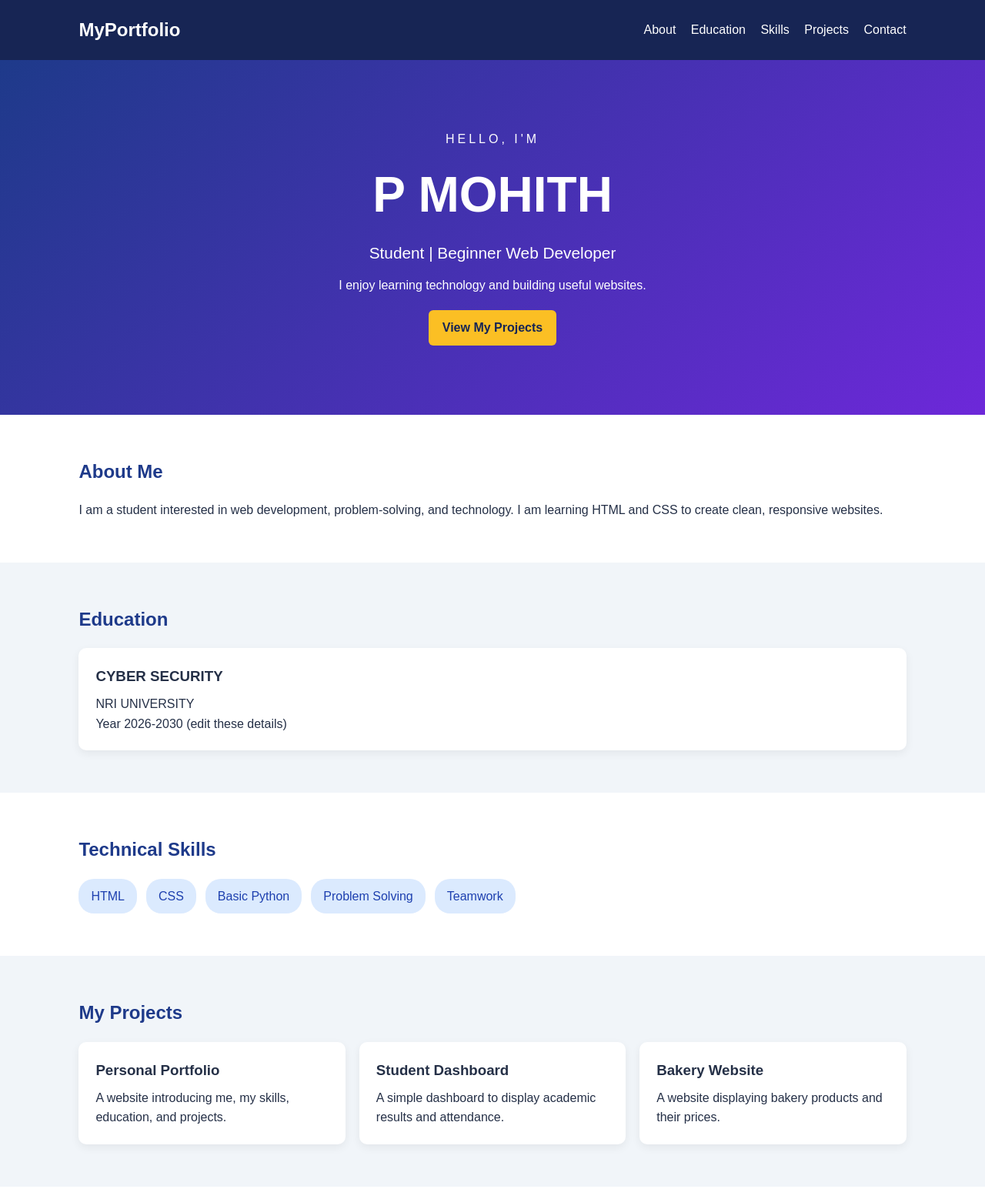
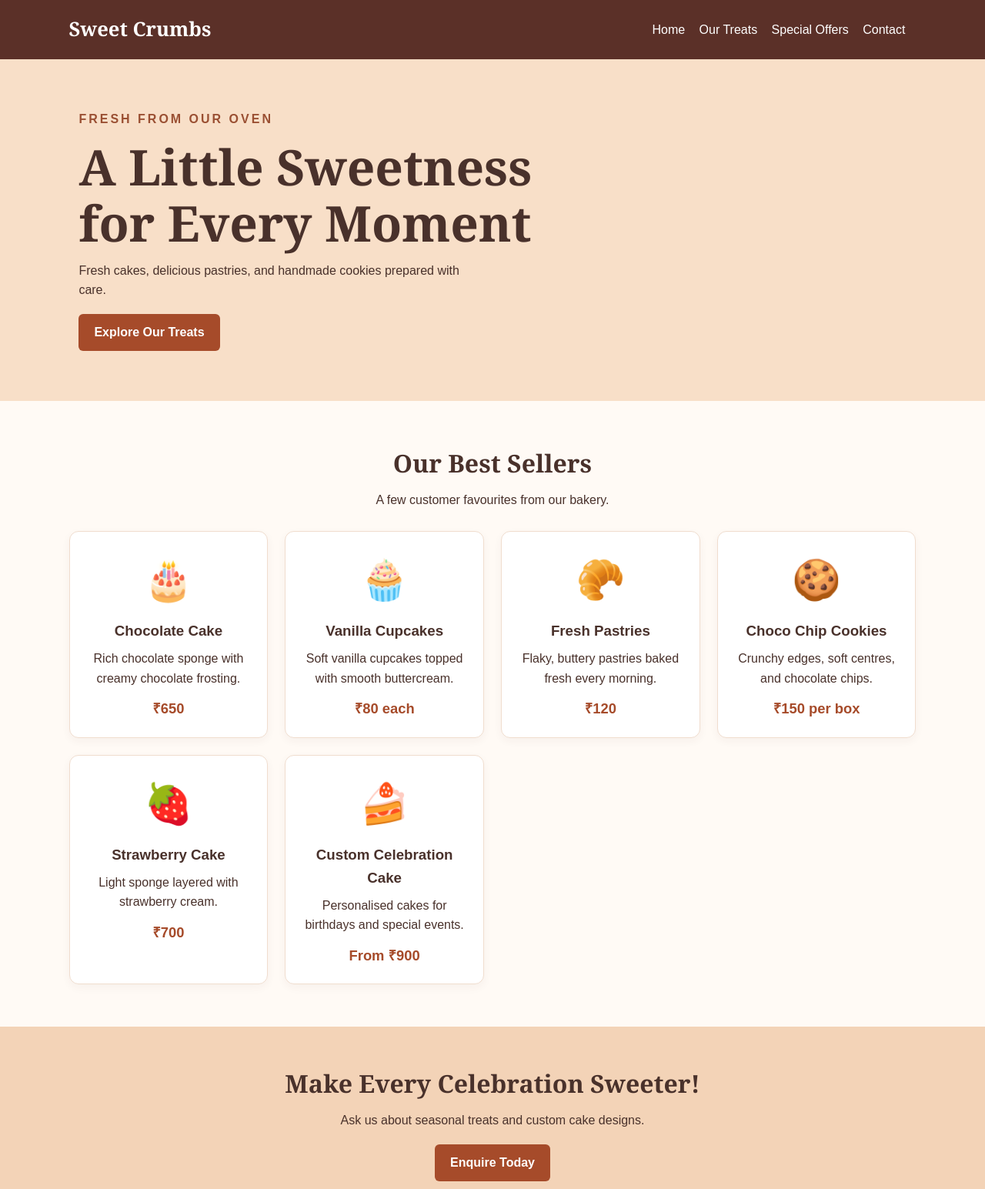
Before and after one commit to mohithcybersecurity-dotcom/Wd_Activity_Based_Learning, a plain HTML site: page index.html in a window 1280 px wide. Shown: the top 1545 px of the page at 77% size. Drawn offline with Linux system fonts and the light colour scheme.

Commit message:
Bakery-Website

```diff
--- a/index.html
+++ b/index.html
@@ -3,84 +3,96 @@
 <head>
     <meta charset="UTF-8">
     <meta name="viewport" content="width=device-width, initial-scale=1.0">
-    <title>My Personal Portfolio</title>
+    <title>Sweet Crumbs Bakery</title>
     <link rel="stylesheet" href="style.css">
 </head>
 <body>
-    <header>
+    <header class="header">
         <nav class="navbar">
-            <h2>MyPortfolio</h2>
+            <a class="logo" href="#home">Sweet Crumbs</a>
             <div>
-                <a href="#about">About</a>
-                <a href="#education">Education</a>
-                <a href="#skills">Skills</a>
-                <a href="#projects">Projects</a>
+                <a href="#home">Home</a>
+                <a href="#products">Our Treats</a>
+                <a href="#offers">Special Offers</a>
                 <a href="#contact">Contact</a>
             </div>
         </nav>
-        <section class="hero">
-            <p class="eyebrow">HELLO, I'M</p>
-            <h1>P MOHITH</h1>
-            <h2>Student | Beginner Web Developer</h2>
-            <p>I enjoy learning technology and building useful websites.</p>
-            <a class="button" href="#projects">View My Projects</a>
-        </section>
     </header>
 
     <main>
-        <section id="about" class="section">
-            <h2>About Me</h2>
-            <p>I am a student interested in web development, problem-solving, and technology. I am learning HTML and CSS to create clean, responsive websites.</p>
-        </section>
-
-        <section id="education" class="section shaded">
-            <h2>Education</h2>
-            <div class="card">
-                <h3>CYBER SECURITY </h3>
-                <p>NRI UNIVERSITY</p>
-                <p>Year 2026-2030 (edit these details)</p>
+        <section id="home" class="hero">
+            <div class="hero-content">
+                <p class="tagline">FRESH FROM OUR OVEN</p>
+                <h1>A Little Sweetness<br>for Every Moment</h1>
+                <p>Fresh cakes, delicious pastries, and handmade cookies prepared with care.</p>
+                <a class="button" href="#products">Explore Our Treats</a>
             </div>
         </section>
 
-        <section id="skills" class="section">
-            <h2>Technical Skills</h2>
-            <div class="skill-list">
-                <span>HTML</span><span>CSS</span><span>Basic Python</span>
-                <span>Problem Solving</span><span>Teamwork</span>
-            </div>
-        </section>
-
-        <section id="projects" class="section shaded">
-            <h2>My Projects</h2>
-            <div class="cards">
-                <article class="card">
-                    <h3>Personal Portfolio</h3>
-                    <p>A website introducing me, my skills, education, and projects.</p>
+        <section id="products" class="section">
+            <h2>Our Best Sellers</h2>
+            <p class="intro">A few customer favourites from our bakery.</p>
+            <div class="product-grid">
+                <article class="product-card">
+                    <div class="product-emoji" aria-hidden="true">🎂</div>
+                    <h3>Chocolate Cake</h3>
+                    <p>Rich chocolate sponge with creamy chocolate frosting.</p>
+                    <p class="price">₹650</p>
                 </article>
-                <article class="card">
-                    <h3>Student Dashboard</h3>
-                    <p>A simple dashboard to display academic results and attendance.</p>
+                <article class="product-card">
+                    <div class="product-emoji" aria-hidden="true">🧁</div>
+                    <h3>Vanilla Cupcakes</h3>
+                    <p>Soft vanilla cupcakes topped with smooth buttercream.</p>
+                    <p class="price">₹80 each</p>
                 </article>
-                <article class="card">
-                    <h3>Bakery Website</h3>
-                    <p>A website displaying bakery products and their prices.</p>
+                <article class="product-card">
+                    <div class="product-emoji" aria-hidden="true">🥐</div>
+                    <h3>Fresh Pastries</h3>
+                    <p>Flaky, buttery pastries baked fresh every morning.</p>
+                    <p class="price">₹120</p>
+                </article>
+                <article class="product-card">
+                    <div class="product-emoji" aria-hidden="true">🍪</div>
+                    <h3>Choco Chip Cookies</h3>
+                    <p>Crunchy edges, soft centres, and chocolate chips.</p>
+                    <p class="price">₹150 per box</p>
+                </article>
+                <article class="product-card">
+                    <div class="product-emoji" aria-hidden="true">🍓</div>
+                    <h3>Strawberry Cake</h3>
+                    <p>Light sponge layered with strawberry cream.</p>
+                    <p class="price">₹700</p>
+                </article>
+                <article class="product-card">
+                    <div class="product-emoji" aria-hidden="true">🍰</div>
+                    <h3>Custom Celebration Cake</h3>
+                    <p>Personalised cakes for birthdays and special events.</p>
+                    <p class="price">From ₹900</p>
                 </article>
             </div>
         </section>
 
-        <section class="section">
-            <h2>Hobbies & Achievements</h2>
-            <p>Hobbies: Reading, learning new technology, music, and exploring web design.</p>
-            <p><a class="button" href="#contact">Ask Me About My Resume</a></p>
+        <section id="offers" class="offer">
+            <h2>Make Every Celebration Sweeter!</h2>
+            <p>Ask us about seasonal treats and custom cake designs.</p>
+            <a class="button" href="#contact">Enquire Today</a>
         </section>
 
-        <section id="contact" class="section shaded">
-            <h2>Contact Me</h2>
-            <p>Email: mohith@gmail.com</p>
-            <p>Location: GUDIVADA</p>
+        <section class="section">
+            <h2>Made with Love</h2>
+            <p class="intro">We believe every celebration deserves a delicious treat. Our sample menu features fresh bakes, classic flavours, and custom cakes for your special days.</p>
+        </section>
+
+        <section id="contact" class="contact">
+            <h2>Visit or Contact Us</h2>
+            <p><strong>Address:</strong> 12 Sweet Street, Your City</p>
+            <p><strong>Phone:</strong> +91 98765 43210 (sample number)</p>
+            <p><strong>Email:</strong> hello@sweetcrumbs.example</p>
+            <p><strong>Opening Hours:</strong> Monday–Saturday, 9:00 AM–8:00 PM</p>
+            <p class="note">This is a demonstration website. Replace the sample address, phone, prices, and hours with real details.</p>
         </section>
     </main>
 
-    <footer><p>© 2026 Your Name | Personal Portfolio</p></footer>
+    <footer><p>© 2026 Sweet Crumbs Bakery | Baked with love</p></footer>
 </body>
 </html>
--- a/style.css
+++ b/style.css
@@ -1,77 +1,79 @@
-/* Basic page styles */
-* {
-    box-sizing: border-box;
-    margin: 0;
-    padding: 0;
-}
+* { box-sizing: border-box; margin: 0; padding: 0; }
 html { scroll-behavior: smooth; }
 body {
     font-family: Arial, sans-serif;
     line-height: 1.6;
-    color: #253047;
-    background: #ffffff;
+    color: #49312b;
+    background: #fffaf5;
 }
+.header { background: #5b3028; }
 .navbar {
     display: flex;
     justify-content: space-between;
     align-items: center;
     flex-wrap: wrap;
-    gap: 15px;
-    padding: 20px 8%;
-    background: #172554;
-    color: white;
+    gap: 14px;
+    padding: 18px 7%;
 }
-.navbar a {
+.logo { font-family: Georgia, serif; font-size: 1.6rem; font-weight: bold; }
+.navbar a { color: white; text-decoration: none; margin-right: 14px; }
+.navbar a:hover { color: #ffd6a5; }
+.hero {
+    min-height: 390px;
+    display: flex;
+    align-items: center;
+    padding: 65px 8%;
+    background: linear-gradient(90deg, #f8dfc8, #f8dfc8dd), #f8dfc8;
+}
+.hero-content { max-width: 650px; }
+.tagline { color: #9a4f32; letter-spacing: 3px; font-weight: bold; }
+.hero h1 { font-family: Georgia, serif; font-size: clamp(2.4rem, 6vw, 4rem); line-height: 1.15; margin: 12px 0; }
+.hero-content > p:not(.tagline) { max-width: 500px; }
+.button {
+    display: inline-block;
+    margin-top: 18px;
+    padding: 11px 20px;
+    border-radius: 6px;
+    background: #a64b2a;
     color: white;
     text-decoration: none;
-    margin-left: 15px;
+    font-weight: bold;
 }
-.navbar a:hover { color: #93c5fd; }
-.hero {
+.button:hover { background: #74321f; }
+.section { padding: 55px 7%; }
+.section h2, .contact h2, .offer h2 {
     text-align: center;
-    padding: 90px 20px;
-    color: white;
-    background: linear-gradient(135deg, #1e3a8a, #6d28d9);
+    font-family: Georgia, serif;
+    font-size: 2rem;
+    margin-bottom: 10px;
 }
-.hero h1 { font-size: clamp(2.5rem, 7vw, 4rem); margin: 8px 0; }
-.hero h2 { font-size: 1.3rem; font-weight: normal; margin-bottom: 12px; }
-.eyebrow { letter-spacing: 4px; }
-.button {
-    display: inline-block;
-    margin-top: 20px;
-    padding: 10px 18px;
-    border-radius: 6px;
-    background: #fbbf24;
-    color: #172554;
-    font-weight: bold;
-    text-decoration: none;
-}
-.button:hover { background: #fde68a; }
-.section { padding: 55px 8%; }
-.section h2 { color: #1e3a8a; margin-bottom: 18px; }
-.shaded { background: #f1f5f9; }
-.cards {
+.intro { text-align: center; max-width: 650px; margin: 0 auto 28px; }
+.product-grid {
     display: grid;
     grid-template-columns: repeat(auto-fit, minmax(220px, 1fr));
-    gap: 18px;
+    gap: 22px;
 }
-.card {
+.product-card {
+    padding: 22px;
+    text-align: center;
     background: white;
-    padding: 22px;
-    border-radius: 10px;
-    box-shadow: 0 4px 12px #00000010;
+    border: 1px solid #f0ddce;
+    border-radius: 12px;
+    box-shadow: 0 4px 12px #5b30280c;
+    transition: transform 0.2s, box-shadow 0.2s;
 }
-.card h3 { margin-bottom: 8px; }
-.skill-list { display: flex; flex-wrap: wrap; gap: 12px; }
-.skill-list span {
-    background: #dbeafe;
-    color: #1e40af;
-    padding: 10px 16px;
-    border-radius: 20px;
-}
-footer { text-align: center; padding: 20px; background: #172554; color: white; }
+.product-card:hover { transform: translateY(-5px); box-shadow: 0 8px 18px #5b302820; }
+.product-emoji { font-size: 3.2rem; margin-bottom: 10px; }
+.product-card h3 { margin-bottom: 8px; }
+.price { margin-top: 12px; color: #a64b2a; font-size: 1.15rem; font-weight: bold; }
+.offer { text-align: center; padding: 48px 20px; background: #f3d3b7; }
+.offer p { margin-top: 10px; }
+.contact { padding: 50px 7%; text-align: center; background: #f8eee5; }
+.contact p { margin: 8px 0; }
+.note { color: #755f56; font-size: 0.9rem; margin-top: 18px !important; }
+footer { padding: 20px; text-align: center; color: white; background: #5b3028; }
 @media (max-width: 600px) {
     .navbar { justify-content: center; text-align: center; }
-    .navbar a { display: inline-block; margin: 5px; }
-    .hero { padding: 65px 18px; }
+    .navbar div { line-height: 2.2; }
+    .hero { padding: 55px 7%; }
 }
```
